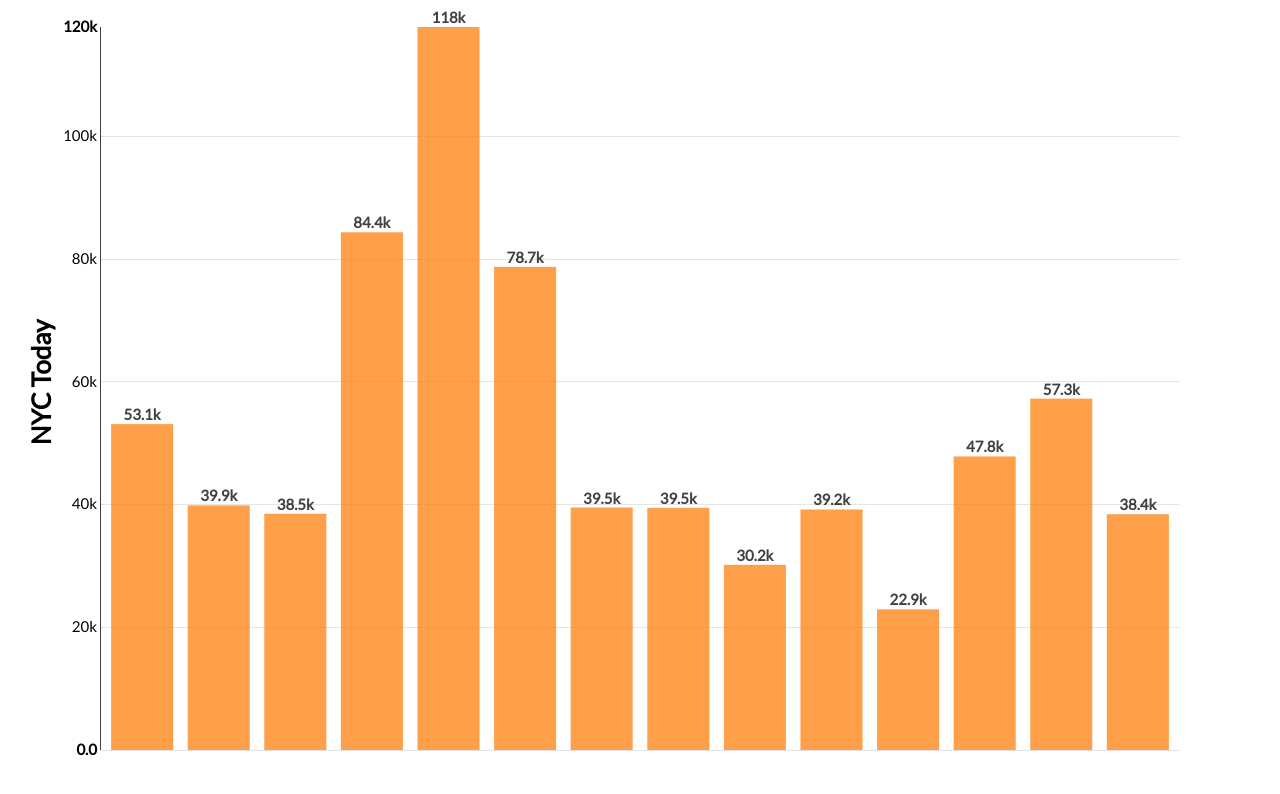
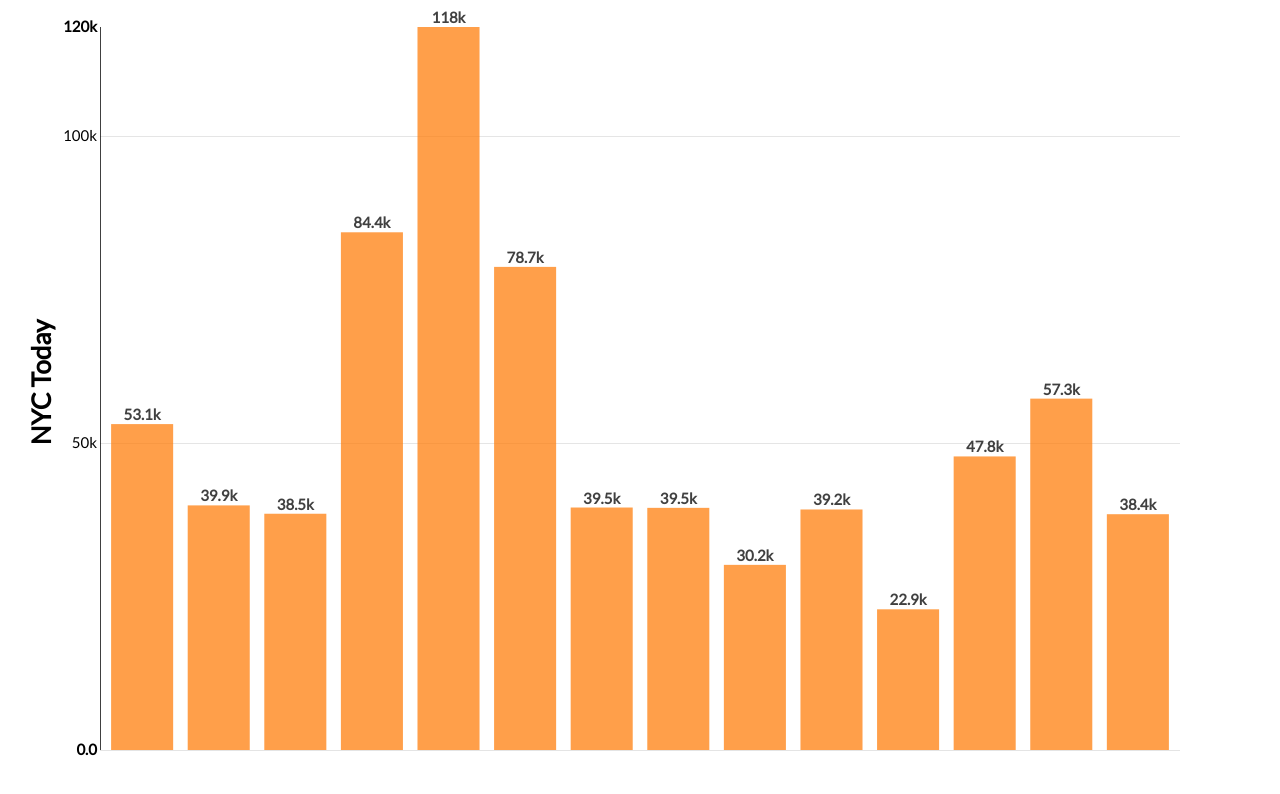
Before and after one commit to timothymartin76/SSBI, a website: page Oct_Nov/MOB_NYCTODAY.html in a window 1280 px wide. Drawn offline with nearby package versions, Linux system fonts and the light colour scheme.

Commit message:
Update MOB_NYCTODAY.html

```diff
--- a/Oct_Nov/MOB_NYCTODAY.html
+++ b/Oct_Nov/MOB_NYCTODAY.html
@@ -128,7 +128,7 @@
         .axisLabel('NYC Today')
 		.axisLabelDistance(0)
          .tickFormat(d3.format('.2s'))
-         .ticks(8);
+         .ticks(3);
 
     chart.valueFormat(d3.format('.3s'));
 
```
